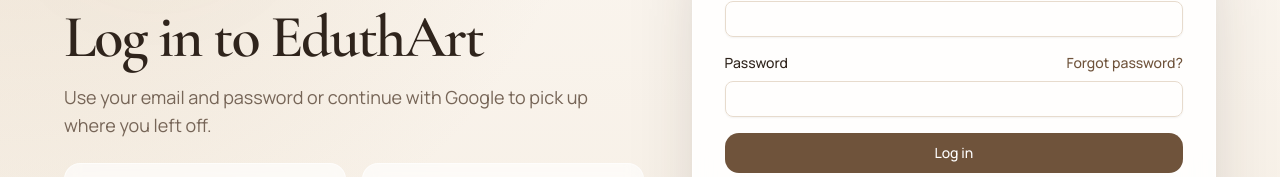
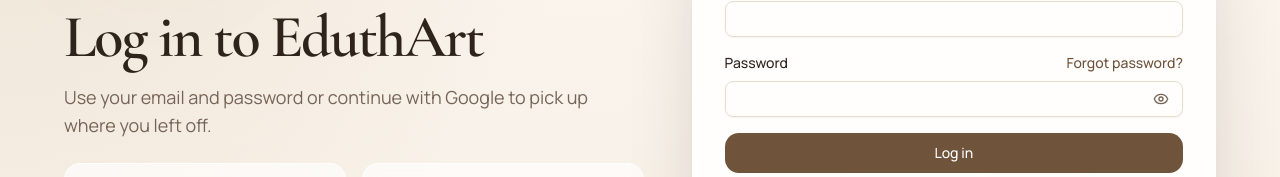
Before and after one commit to tenthyoung/eduthart, a Next.js app: page /login in a window 1280 px wide. Shown: the part 282-459 px from the top of the page. Built offline with nearby package versions, Linux system fonts and the light colour scheme; no server answers.

Commit message:
feat: add password visibility toggle to auth forms

```diff
--- a/src/app/login/page.tsx
+++ b/src/app/login/page.tsx
@@ -5,6 +5,7 @@
 import { useEffect, useState, type FormEvent } from "react";
 import { toast } from "sonner";
 
+import { PasswordInput } from "@/components/auth/password-input";
 import { AuthShell } from "@/components/auth/auth-shell";
 import { GoogleIcon } from "@/components/auth/google-icon";
 import { useAuth } from "@/components/auth/auth-provider";
@@ -105,9 +106,8 @@
                 Forgot password?
               </Link>
             </div>
-            <Input
+            <PasswordInput
               id="password"
-              type="password"
               autoComplete="current-password"
               value={password}
               onChange={(event) => setPassword(event.target.value)}
--- a/src/app/signup/page.tsx
+++ b/src/app/signup/page.tsx
@@ -5,6 +5,7 @@
 import { useEffect, useState, type FormEvent } from "react";
 import { toast } from "sonner";
 
+import { PasswordInput } from "@/components/auth/password-input";
 import { AuthShell } from "@/components/auth/auth-shell";
 import { GoogleIcon } from "@/components/auth/google-icon";
 import { useAuth } from "@/components/auth/auth-provider";
@@ -139,9 +140,8 @@
 
           <div className="space-y-2">
             <Label htmlFor="password">Password</Label>
-            <Input
+            <PasswordInput
               id="password"
-              type="password"
               autoComplete="new-password"
               minLength={8}
               value={password}
--- /dev/null
+++ b/src/components/auth/password-input.tsx
@@ -0,0 +1,39 @@
+"use client";
+
+import { Eye, EyeOff } from "lucide-react";
+import { useId, useState } from "react";
+
+import { Input } from "@/components/ui/input";
+import { cn } from "@/lib/utils";
+
+type PasswordInputProps = Omit<React.ComponentProps<typeof Input>, "type">;
+
+export function PasswordInput({
+  className,
+  id,
+  ...props
+}: PasswordInputProps) {
+  const generatedId = useId();
+  const [isVisible, setIsVisible] = useState(false);
+  const inputId = id ?? generatedId;
+
+  return (
+    <div className="relative">
+      <Input
+        {...props}
+        className={cn("pr-11", className)}
+        id={inputId}
+        type={isVisible ? "text" : "password"}
+      />
+      <button
+        aria-controls={inputId}
+        aria-label={isVisible ? "Hide password" : "Show password"}
+        className="absolute inset-y-0 right-0 flex w-11 items-center justify-center text-muted-foreground transition-colors hover:text-foreground focus-visible:text-foreground"
+        onClick={() => setIsVisible((value) => !value)}
+        type="button"
+      >
+        {isVisible ? <EyeOff className="size-4" /> : <Eye className="size-4" />}
+      </button>
+    </div>
+  );
+}
```
